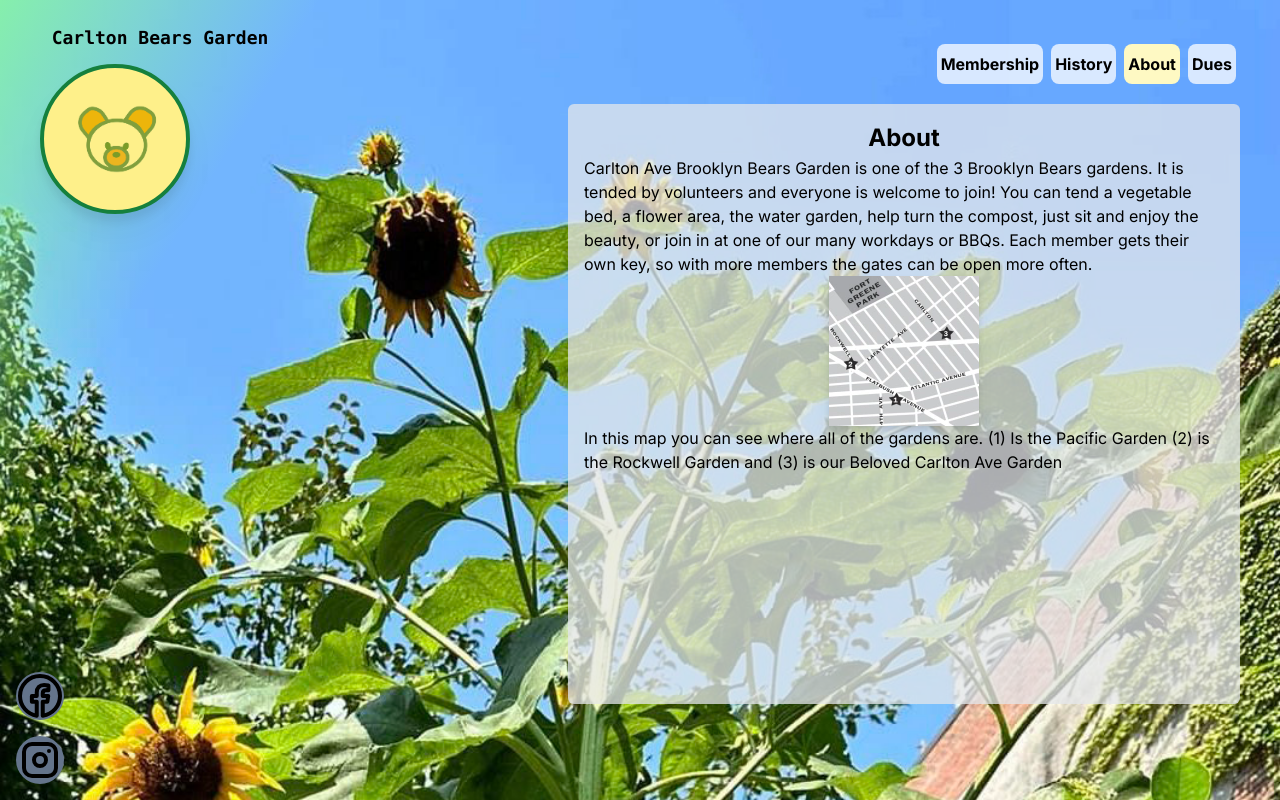
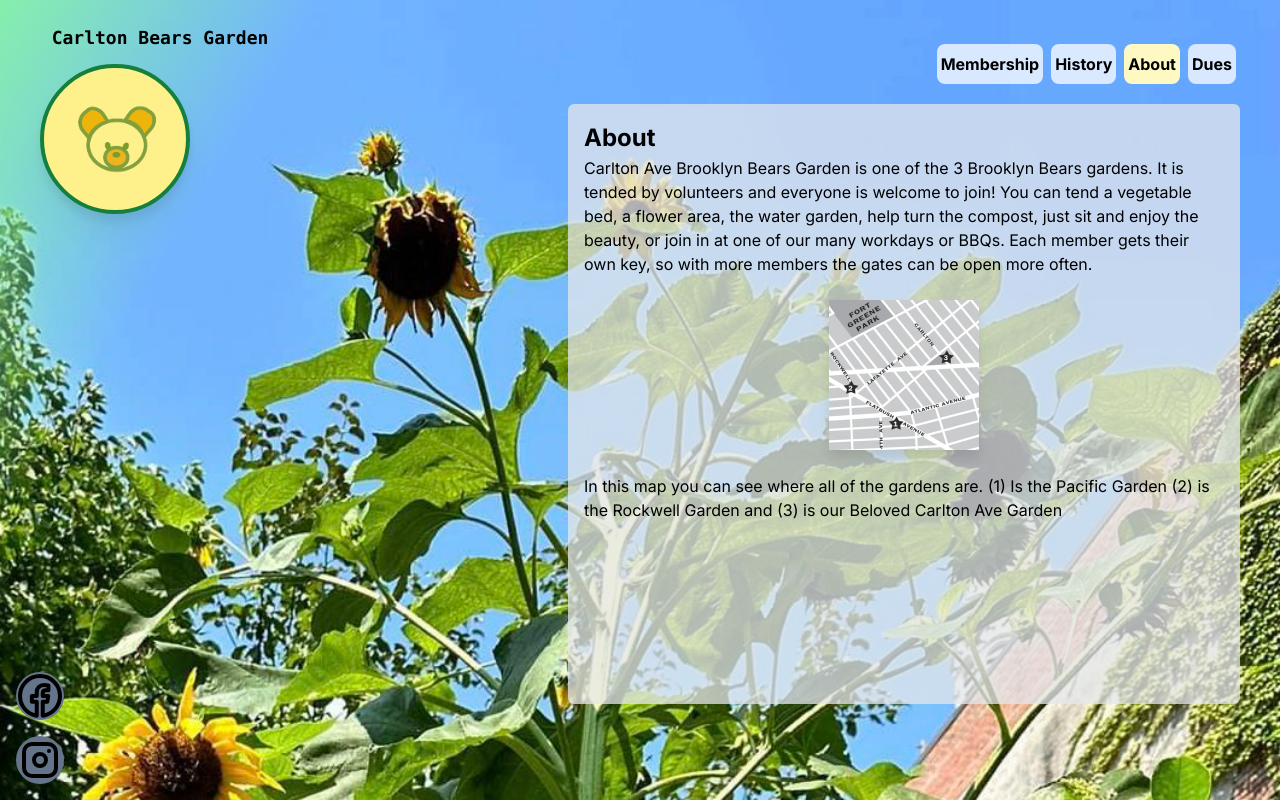
Before and after one commit to tedgusek/carltonbearsgarden, a Next.js app: page / in a window 1280 px wide. Built offline with nearby package versions, Linux system fonts and the light colour scheme.

Commit message:
Styling and edited content

```diff
--- a/src/app/page.tsx
+++ b/src/app/page.tsx
@@ -10,7 +10,7 @@ export default function Home() {
   const [content, setContent] = useState<string>('About');
 
   return (
-    <main className="flex min-h-screen flex-col items-center justify-between p-24 bg-gradient-to-br from-yellow-100 to-white">
+    <main className="flex flex-col items-center  p-24 bg-gradient-to-br from-yellow-100 to-white min-h-full w-full overflow-auto">
       <Image
             src="/sunflower.jpeg"
             alt="Photo with blue sky and sunflower in the midst of a lot of green leaves"
@@ -32,7 +32,7 @@ export default function Home() {
         </p>
 
       </div>
-      <div >
+      <div>
         <Navbar content={content} setContent={setContent} />
         <div className="absolute bottom-0 left-0 right-0 mb-15">
           <ContentWindow content={content} />
--- a/src/components/ContentWindow.tsx
+++ b/src/components/ContentWindow.tsx
@@ -11,7 +11,7 @@ interface ContentWindowProps {
 
 const ContentWindow: React.FC<ContentWindowProps> = ({ content }) => {
     return (
-        <div className="h-1/2 md:h-3/4 bg-gray-200 bg-opacity-75 p-4 fixed top-20 right-10 w-2/3 rounded-md overflow-auto mt-48 md:mt-6 max-w-2xl z-30">
+        <div className="h-1/2 md:h-3/4 bg-gray-200 bg-opacity-75 p-4 fixed top-20 right-10 w-2/3 rounded-md overflow-auto mt-48 md:mt-6 max-w-2xl z-30 ">
         {content === 'About' && <AboutPage content={"About"}/>}
         {content === 'Gallery' && <GalleryPage content={"GalleryPage"}/>}
         {content === 'Dues' && <SuggestedDuesPage content={"SuggestedDuesPage"}/>}
--- a/src/components/Navbar.tsx
+++ b/src/components/Navbar.tsx
@@ -26,7 +26,7 @@ const Navbar: React.FC<NavbarProps> = ({ content, setContent }) => {
         </button>)
 
     return (
-        <div className="md:flex items-center">
+        <div className="md:flex flex md:flex-col md:items-center">
             <div className="fixed top-5 right-10">
                 {buttons}
             </div>
--- a/src/content/AboutPage.tsx
+++ b/src/content/AboutPage.tsx
@@ -12,19 +12,21 @@ interface AboutPageProps {
 
 const AboutPage: React.FC<AboutPageProps> = ({ content }) => {
     return (
-        <div className='h-full w-full overflow-auto text-black flex flex-col items-center'>
+        <div className='h-full w-full overflow-auto text-black flex flex-col items-stretch'>
             <h5 style={{ fontSize: '1.5rem' }} className='font-bold'>About</h5>
             {/* <p style={{ fontSize: '1.5rem' }} className='font-bold'>About</p> */}
             <p>Carlton Ave Brooklyn Bears Garden is one of the 3 Brooklyn Bears gardens.  It is tended by volunteers and everyone is welcome to join! You can tend a vegetable bed, a flower area, the water garden, help turn the compost, just sit and enjoy the beauty, or join in at one of our many workdays or BBQs. Each member gets their own key, so with more members the gates can be open more often.</p>
-            <div className='py-4'>
+            <br></br>
+            <div className='py-4 flex flex-col items-center'>
                 <Image
                     src="/3bearsmapdoc.jpg"
                     alt="Map that shows where the 3 Brooklyn Bears Gardens are in relation to each other"
                     width={150}
                     height={150}
-                    className="drop-shadow-lg items-center"
+                    className="drop-shadow-xl items-center"
                 />
             </div>
+            <br></br>
             <p className='py-4'>In this map you can see where all of the gardens are.  (1) Is the Pacific Garden (2) is the Rockwell Garden and (3) is our Beloved Carlton Ave Garden</p>
         </div>
     );
--- a/src/content/BecomeAMember.tsx
+++ b/src/content/BecomeAMember.tsx
@@ -8,10 +8,19 @@ interface BAMPageProps {
 
 const BAMPage: React.FC<BAMPageProps> = ({ content }) => {
     return (
-        <div className='h-full w-full overflow-auto text-black flex flex-col items-center'>
+        <div className='h-full w-full overflow-auto text-black flex flex-col items-stretch'>
             <h5 style={{ fontSize: '1.5rem' }} className='font-bold'>Become a Member</h5>
-            <p> If you&apos;re interested in becoming a member, please fill out our application form <a href='https://docs.google.com/forms/d/1H_3FfZ0LvSMaRMyXcskXin1zFIOrRUpC9b_I77_bx7o/edit' target= '_blank' rel='noopener noreferrer' className='font-bold'>Here</a> </p>
-            <p >Members are encouraged to be active participants in the garden. Opportunities include managing the compost, participating in workdays, joining an open hour team, shoveling snow, picking up supplies, or volunteering for another role (digital, grant/fundraiser, planning events, sign making). Taking an active role in the garden is required to be eligible for plots when they become available. If members plan to host any event in the garden, members agree to email and alert the garden group to inform the members, and an open-door policy is expected. May not take produce or plants from another gardener&apos;s plot without permission. May not replicate and distribute the garden key to non-members. Must read the Garden Bylaws for further guidance regarding garden operations and rules.</p>
+            {/* <p> If you&apos;re interested in becoming a member, please fill out our application form <a href='https://docs.google.com/forms/d/1H_3FfZ0LvSMaRMyXcskXin1zFIOrRUpC9b_I77_bx7o/edit' target= '_blank' rel='noopener noreferrer' className='font-bold'>Here</a> </p> */}
+            <br></br>
+            <p>Anyone is welcome to join our community garden. If you&apos;re interested, here&apos;s how:</p>
+            <br></br>
+            <p><b>STEP 1:</b> Use the <a href='https://docs.google.com/forms/d/1H_3FfZ0LvSMaRMyXcskXin1zFIOrRUpC9b_I77_bx7o/edit' target='_blank' rel='noopener noreferrer' className='font-bold'>google form</a> to submit your membership form and sign our membership agreement. After receiving your form, our Membership Coordinators will add you to our google group email list.</p>
+            <br></br>
+            <p><b>STEP 2:</b> Attend an orientation. Our Team captains will lead an orientation whenever they have open hours, approximately once a month, during our growing season (April 1 - October 31). Orientations will be announced via our google group email list.</p>
+            <br></br>
+            <p><b>STEP 3:</b> Receive key to garden gate and enjoy the paradise that awaits.</p>
+            <br></br>
+            <p>Members are encouraged to be active participants in the garden. Opportunities include managing the compost, participating in workdays, joining an open hour team, shoveling snow, picking up supplies, or volunteering for another role (digital, grant/fundraiser, planning events, sign making). Taking an active role in the garden is required to be eligible for plots when they become available. If members plan to host any event in the garden, members agree to email and alert the garden group to inform the members, and an open-door policy is expected. Members may not take produce or plants from another gardener&apos;s plot without permission. And do not replicate and distribute the garden key to non-members. All new members must read the Garden Bylaws for further guidance regarding garden operations and rules.</p>
         </div>
     );
 }
```
